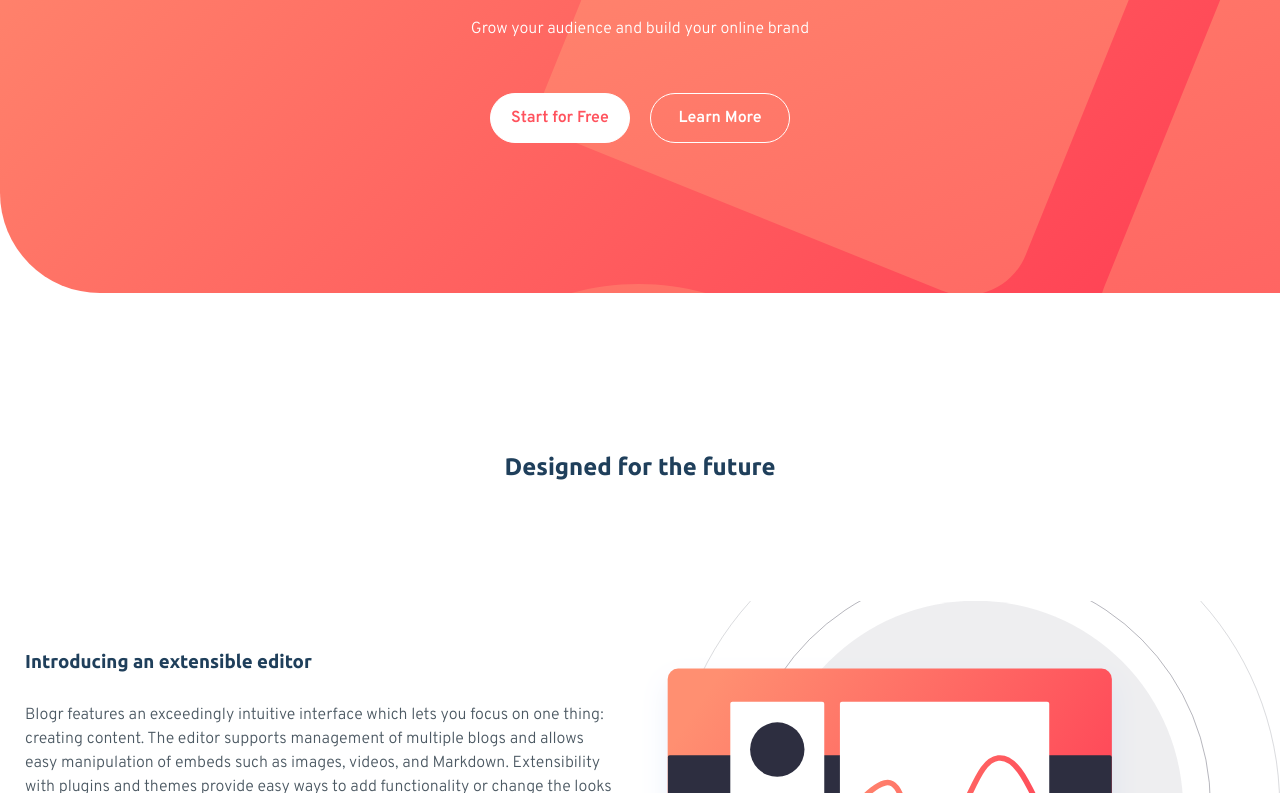
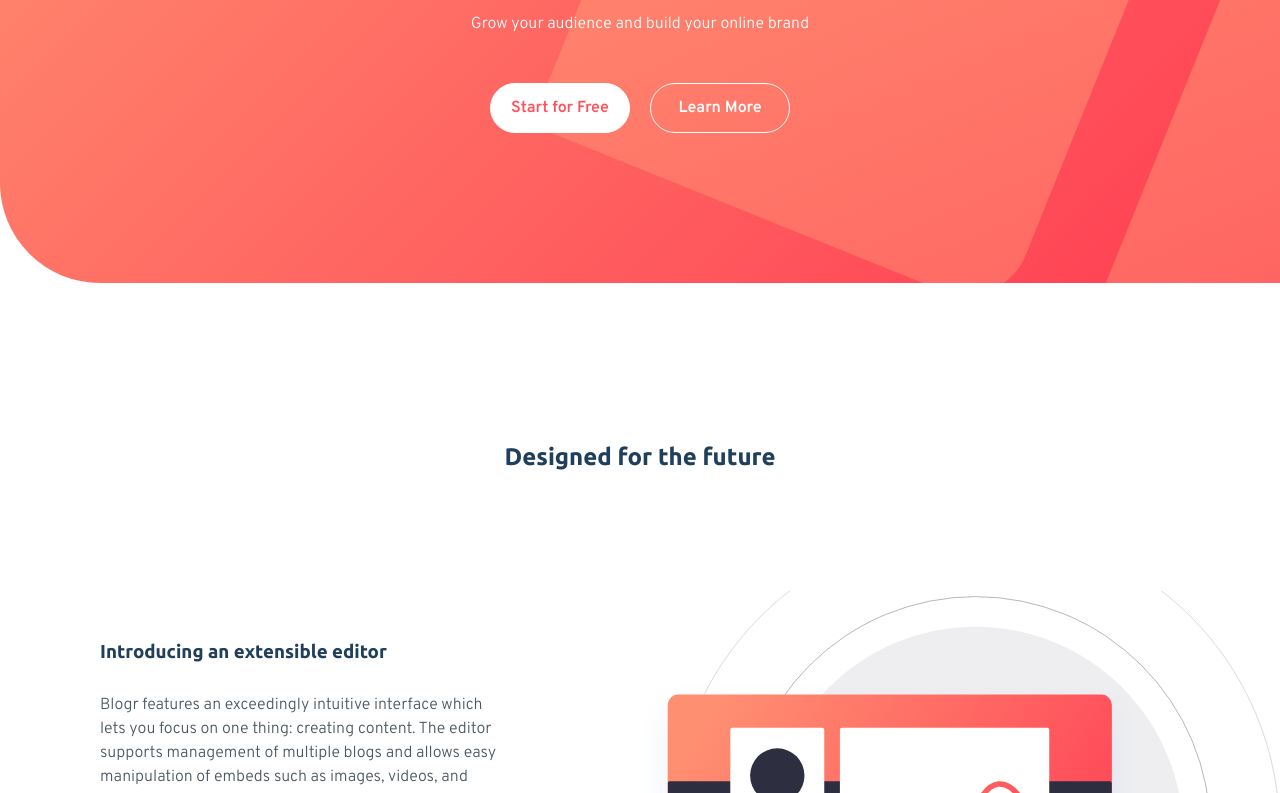
Before and after one commit to SergioCzP/blogr-front, a website: page index.html in a window 1280 px wide. Shown: the part 321-1114 px from the top of the page. Drawn offline with Linux system fonts and the light colour scheme.

Commit message:
design mq-large done

```diff
--- a/src/scss/design/_design.scss
+++ b/src/scss/design/_design.scss
@@ -38,6 +38,10 @@
     @include m.medium {
       width: 100%;
     }
+
+    @include m.large {
+      padding: 0 13rem 0 10rem;
+    }
   }
 
   &__hero {
--- a/src/scss/header/_header.scss
+++ b/src/scss/header/_header.scss
@@ -67,10 +67,6 @@
   &__paragraph {
     text-align: center;
     margin: 3rem 0 5rem;
-
-    @include m.large {
-      margin: 3.5rem 0 5.5rem;
-    }
   }
 
   &__links {
```
Also changed, not shown: build/css/app.css, 1 other file.
